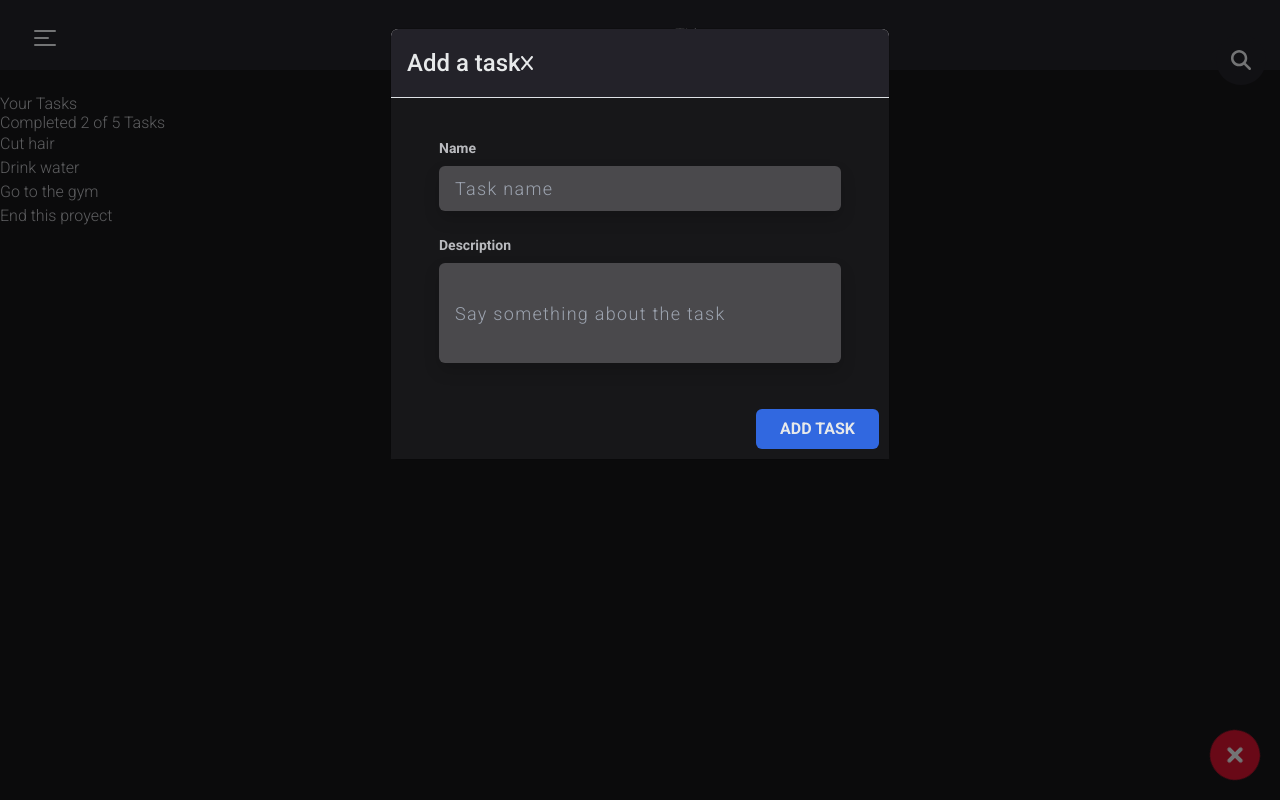
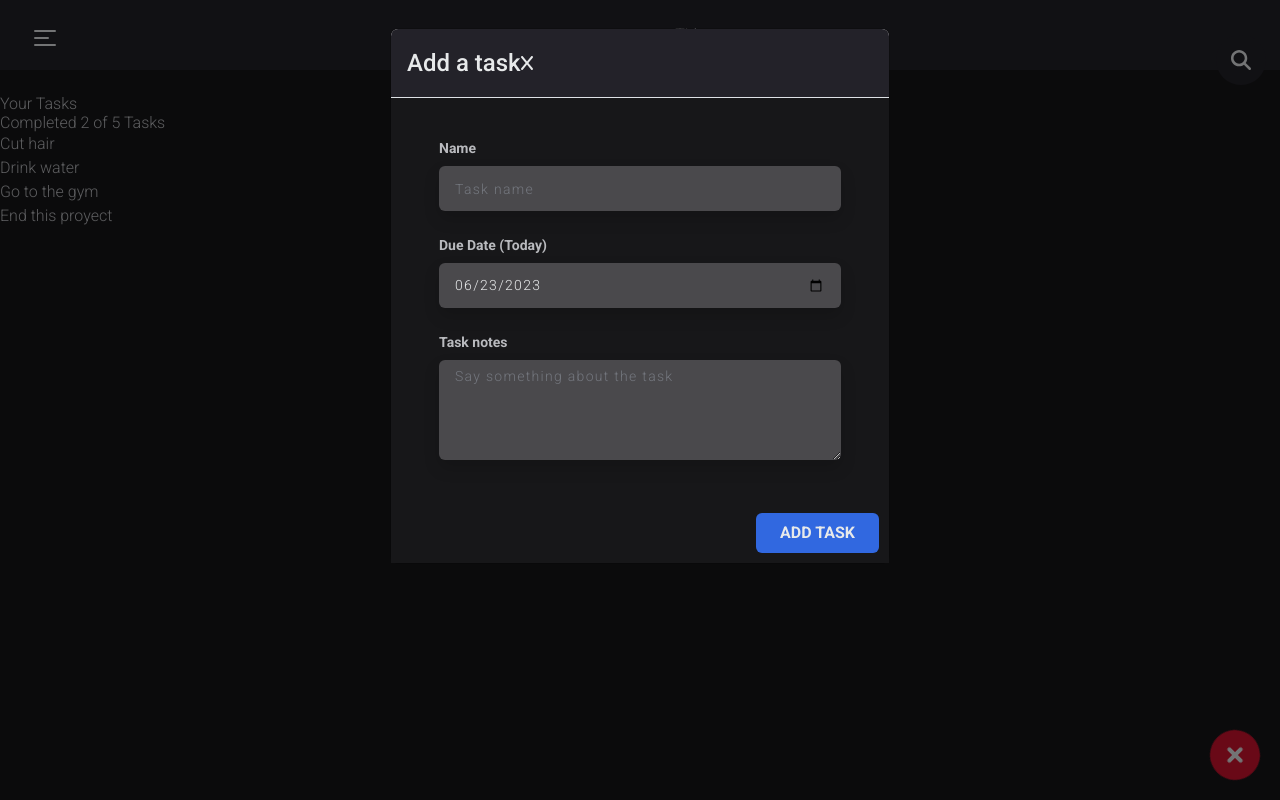
Before and after one commit to Gaoux/to-do-list, a React (Create React App) app: page / in a window 1280 px wide. Both pictures are taken after a click on the button 1235 px from the left and 755 px from the top of the page. Built offline with nearby package versions, Linux system fonts and the light colour scheme.

Commit message:
Finish the desgin of add tsak modal

```diff
--- a/src/assets/styles/sass/abstracts/_variables.scss
+++ b/src/assets/styles/sass/abstracts/_variables.scss
@@ -4,6 +4,7 @@ $secondary-color: #232229;
 $white: #e7e9ea;
 $very-light-grey: #b9babe;
 $dark-grey: #4a494c;
+$light-red: #ed7f7f;
 $ajax-red: #d2122e;
 $color-alpha: #3168e0;
 $color-beta: #fb7447;
--- a/src/assets/styles/sass/components/_AddTaskPopup.scss
+++ b/src/assets/styles/sass/components/_AddTaskPopup.scss
@@ -1,5 +1,21 @@
 @use '../abstracts/variables' as *;
 @use '../abstracts/mixins' as *;
+
+.ReactModal__Overlay {
+  opacity: 0;
+  transform: translateX(-100px);
+  transition: all 500ms ease-in-out;
+}
+
+.ReactModal__Overlay--after-open {
+  opacity: 1;
+  transform: translateX(0px);
+}
+
+.ReactModal__Overlay--before-close {
+  opacity: 0;
+  transform: translateX(-100px);
+}
 
 .add-task-modal {
   // border-radius: 20px;
@@ -12,19 +28,92 @@
     label {
       color: $very-light-grey;
     }
-    input {
+
+    .input {
       background-color: $dark-grey;
       color: $white;
-      font-size: $md;
+      font-size: $sm;
       letter-spacing: 1.3px;
       height: 45px;
     }
-    input#description {
-      font-size: $md;
-      align-items: flex-start;
-      justify-content: left;
+    .input#notes {
       height: 100px;
     }
+    .alert {
+      color: $light-red;
+    }
+
+    .expired-msg {
+      font-size: $sm;
+      margin-left: 20px;
+      padding: 0;
+      font-weight: 100;
+    }
+    // Place Holder CSS
+    ::-webkit-input-placeholder {
+      opacity: 0.5;
+      -webkit-transition: opacity 0.35s ease-in-out;
+      transition: opacity 0.35s ease-in-out;
+    }
+    :-moz-placeholder {
+      opacity: 0.5;
+      -moz-transition: opacity 0.35s ease-in-out;
+      transition: opacity 0.35s ease-in-out;
+    }
+    ::-moz-placeholder {
+      opacity: 0.5;
+      -moz-transition: opacity 0.35s ease-in-out;
+      transition: opacity 0.35s ease-in-out;
+    }
+    :-ms-input-placeholder {
+      opacity: 0.5;
+      -ms-transition: opacity 0.35s ease-in-out;
+      transition: opacity 0.35s ease-in-out;
+    }
+    /* Place Holder CSS for Focus */
+    :hover::-webkit-input-placeholder {
+      opacity: 0.75;
+      -webkit-transition: opacity 0.35s ease-in-out;
+      transition: opacity 0.35s ease-in-out;
+    }
+    :hover:-moz-placeholder {
+      opacity: 0.75;
+      -moz-transition: opacity 0.35s ease-in-out;
+      transition: opacity 0.35s ease-in-out;
+    }
+    :hover::-moz-placeholder {
+      opacity: 0.75;
+      -moz-transition: opacity 0.35s ease-in-out;
+      transition: opacity 0.35s ease-in-out;
+    }
+    :hover:-ms-input-placeholder {
+      opacity: 0.75;
+      -ms-transition: opacity 0.35s ease-in-out;
+      transition: opacity 0.35s ease-in-out;
+    }
+
+    /* Place Holder CSS for Focus */
+    :focus::-webkit-input-placeholder {
+      opacity: 0;
+      -webkit-transition: opacity 0.35s ease-in-out;
+      transition: opacity 0.35s ease-in-out;
+    }
+    :focus:-moz-placeholder {
+      opacity: 0;
+      -moz-transition: opacity 0.35s ease-in-out;
+      transition: opacity 0.35s ease-in-out;
+    }
+    :focus::-moz-placeholder {
+      opacity: 0;
+      -moz-transition: opacity 0.35s ease-in-out;
+      transition: opacity 0.35s ease-in-out;
+    }
+    :focus:-ms-input-placeholder {
+      opacity: 0;
+      -ms-transition: opacity 0.35s ease-in-out;
+      transition: opacity 0.35s ease-in-out;
+    }
+
     button:last-child {
       position: absolute;
       bottom: 10px;
@@ -43,3 +132,7 @@
     background-color: $secondary-color;
   }
 }
+
+.hide {
+  display: none;
+}
--- a/src/components/AddTaskModal.js
+++ b/src/components/AddTaskModal.js
@@ -1,18 +1,51 @@
 import Modal from 'react-bootstrap/Modal';
 import { FontAwesomeIcon } from '@fortawesome/react-fontawesome';
 import { faX } from '@fortawesome/free-solid-svg-icons';
+import { useState } from 'react';
+
 function AddTaskModal(props) {
+  const [dateExpired, setDateExpired] = useState(false);
+  const [selectedDate, setSelectedDate] = useState('(Today)');
   const handleClose = () => props.setShow(false);
   // const handleShow = () => props.setShow(true);
+
+  //Curent date
+  var curr = new Date();
+  curr.setDate(curr.getDate() + 3);
+  var date = curr.toISOString().substring(0, 10);
+
+  const handleDateChange = (e) => {
+    //Date selected on input
+    var dateSelected = new Date(e.target.value);
+    //Calculate Difference in days from the selected date and the actual date
+    var Difference_In_Time = dateSelected.getTime() - new Date().getTime();
+    var Difference_In_Days = Difference_In_Time / (1000 * 3600 * 24);
+    Difference_In_Days = Math.round(Difference_In_Days);
+
+    if (Difference_In_Days < 0) {
+      setDateExpired(true);
+      setSelectedDate('');
+    } else {
+      setDateExpired(false);
+      if (Difference_In_Days === 0) setSelectedDate('(Today)');
+      else if (Difference_In_Days === 1) setSelectedDate('(Tomorrow)');
+      else if (Difference_In_Days < 7) setSelectedDate('(This week)');
+      else if (Difference_In_Days < 30) setSelectedDate('(This month)');
+      else if (Difference_In_Days < 60) setSelectedDate('(Next month)');
+      else setSelectedDate('');
+    }
+  };
 
   return (
     <>
       <Modal
+        className="add-task-modal"
+        isOpen={props.show}
         show={props.show}
         onHide={handleClose}
+        keyboard={false}
         backdrop="static"
-        keyboard={false}
-        className="add-task-modal"
+        closeTimeoutMS={500}
       >
         <Modal.Header className="add-task-modal__header">
           <Modal.Title>Add a task</Modal.Title>
@@ -23,31 +56,58 @@ function AddTaskModal(props) {
           />
         </Modal.Header>
         <Modal.Body className="add-task-modal__body">
-          <form class=" rounded px-8 pt-6 pb-8 mb-4">
-            <div class="mb-4">
+          <form className=" rounded px-8 pt-6 pb-8 mb-4">
+            <div className="mb-4">
               <label
-                class="block text-gray-700 text-sm font-bold mb-2"
+                className="block text-gray-700 text-sm font-bold mb-2"
                 for="name"
               >
                 Name
               </label>
               <input
-                class="shadow appearance-none rounded w-full py-2 px-3 text-gray-700 leading-tight focus:outline-none focus:shadow-outline"
+                className="input shadow appearance-none rounded w-full py-2 px-3 text-gray-700 leading-tight focus:outline-none focus:shadow-outline"
                 id="name"
                 type="text"
                 placeholder="Task name"
               />
             </div>
-            <div class="mb-4">
+
+            <div className="mb-4">
               <label
-                class="block text-gray-700 text-sm font-bold mb-2"
-                for="description"
+                className="block text-gray-700 text-sm font-bold mb-2"
+                for="duedate"
               >
-                Description
+                Due Date {selectedDate}
+                <span className={dateExpired ? 'expired-msg alert' : 'hide'}>
+                  Task has already expired
+                </span>
               </label>
+
               <input
-                class="shadow appearance-none rounded w-full py-2 px-3 text-gray-700 leading-tight focus:outline-none focus:shadow-outline"
-                id="description"
+                className={
+                  dateExpired
+                    ? 'input alert shadow appearance-none rounded w-full py-2 px-3 text-gray-700 leading-tight focus:outline-none focus:shadow-outline'
+                    : 'input shadow appearance-none rounded w-full py-2 px-3 text-gray-700 leading-tight focus:outline-none focus:shadow-outline'
+                }
+                // className="input shadow appearance-none rounded w-full py-2 px-3 text-gray-700 leading-tight focus:outline-none focus:shadow-outline"
+                id="duedate"
+                type="date"
+                defaultValue={date}
+                placeholder="Task name"
+                onChange={handleDateChange}
+              />
+            </div>
+
+            <div className="mb-4">
+              <label
+                className="block text-gray-700 text-sm font-bold mb-2"
+                for="notes"
+              >
+                Task notes
+              </label>
+              <textarea
+                className="input shadow appearance-none rounded w-full py-2 px-3 text-gray-700 leading-tight focus:outline-none focus:shadow-outline"
+                id="notes"
                 type="text"
                 placeholder="Say something about the task"
               />
```
